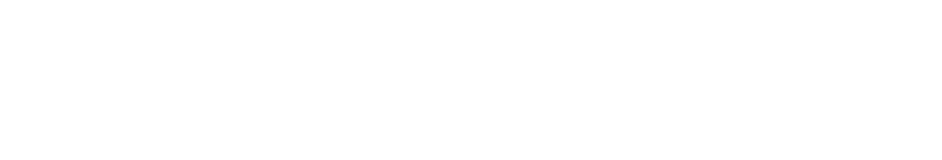
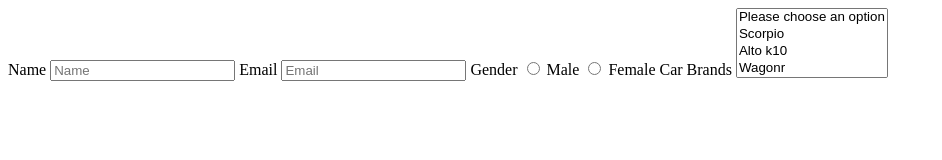
Before and after one commit to acciojob/signup-form-car-singhraj123, a website: page main.html in a window 1280 px wide. Shown: the whole page, without its empty margins (0-942 px from the left). Drawn offline with Linux system fonts and the light colour scheme.

Commit message:
created a submission

```diff
--- a/main.html
+++ b/main.html
@@ -8,7 +8,29 @@
 
 <body>
 	<!-- the entire body must be written by student -->
-    <script type="text/javascript" src="./script.js">
+	<form method="post">
+    <label for="name">Name</label>
+	<input id="name" type="text" name="name" placeholder="Name" required>
+
+	<label for="Email">Email</label>
+    <input for="Email" type="email" name="email" placeholder="Email" required>
+
+	<label for="Gender">Gender</label>
+	<input id="gender_m" type="radio" name="gender" value="m" required>
+    <label for="gender_m">Male</label>
+
+
+    <input id="gender_f" type="radio" name="gender" value="f" required>
+    <label for="gender_f">Female</label>
+
+	<label for="cars">Car Brands</label>
+	<Select id="cars" multiple>
+		<option value="">Please choose an option</option>
+		<option value="Scorpio">Scorpio</option>
+		<option value="Alto k10">Alto k10</option>
+		<option value="Wagonr">Wagonr</option>
+        <option value="BAleno">Baleno</option>
+		<script type="text/javascript" src="./script.js">
 </script>
 
 </body>
```
